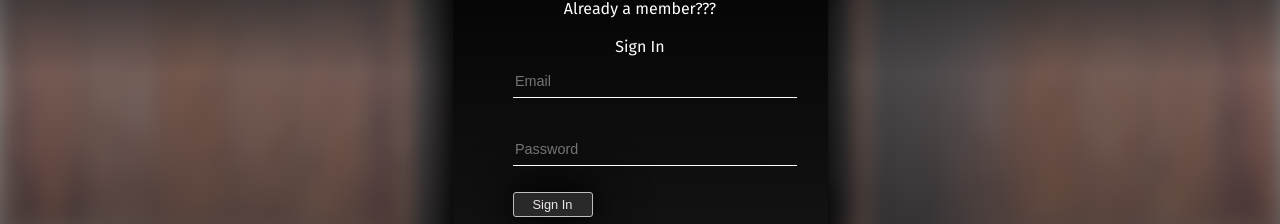
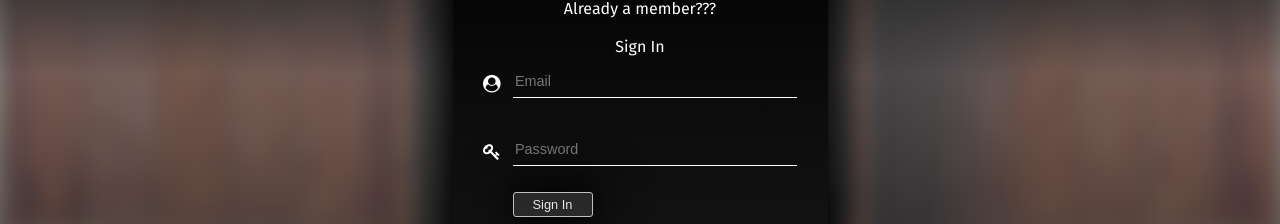
Before and after one commit to kmeda/book-trading-club, a React app: page / in a window 1280 px wide. Shown: the part 206-430 px from the top of the page. Built offline with nearby package versions, Linux system fonts and the light colour scheme.

Commit message:
docker autobuild

```diff
--- a/styles/main.scss
+++ b/styles/main.scss
@@ -1,3 +1,5 @@
 @import url(https://fonts.googleapis.com/css?family=Fira+Sans);
 
+$fa-font-path: "~font-awesome/fonts";
+@import "~font-awesome/scss/font-awesome.scss";
 @import 'components/home';
```
